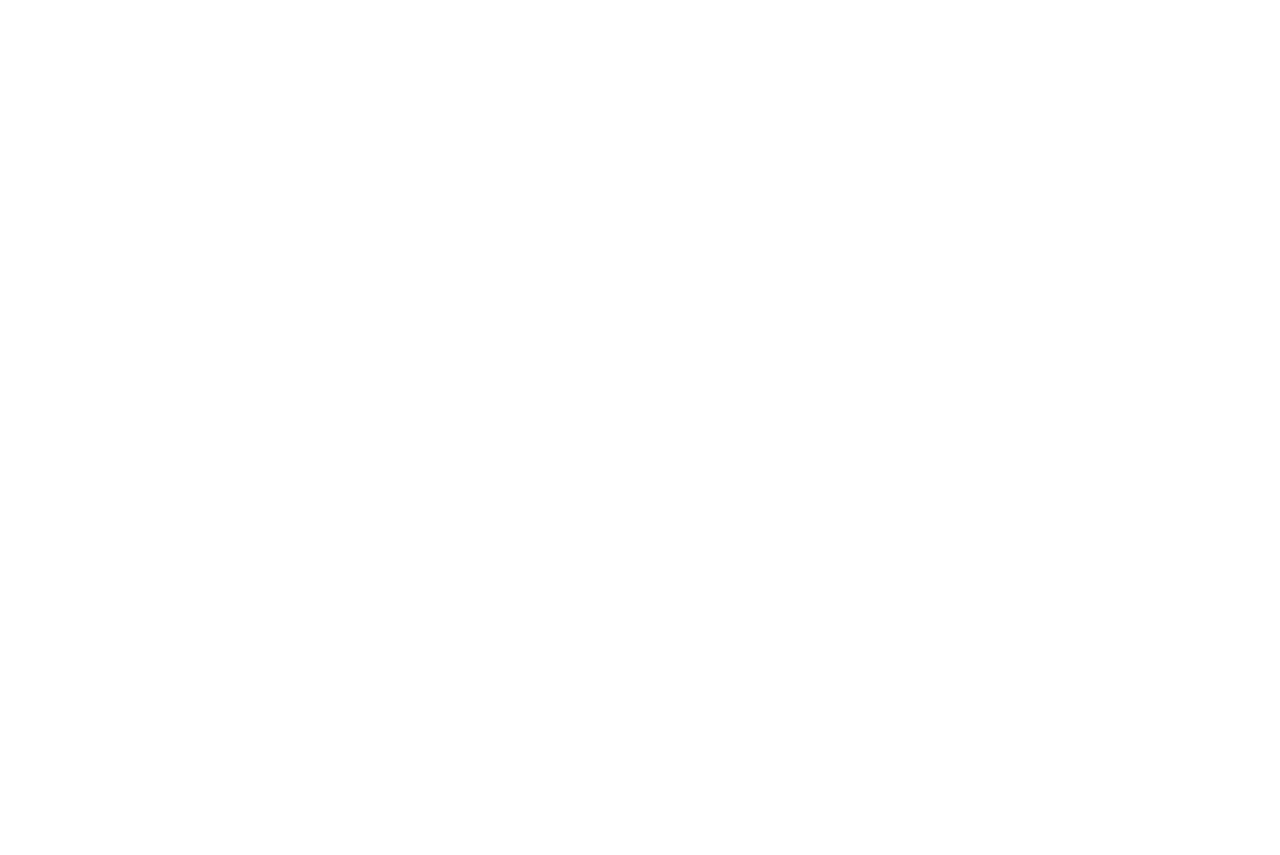
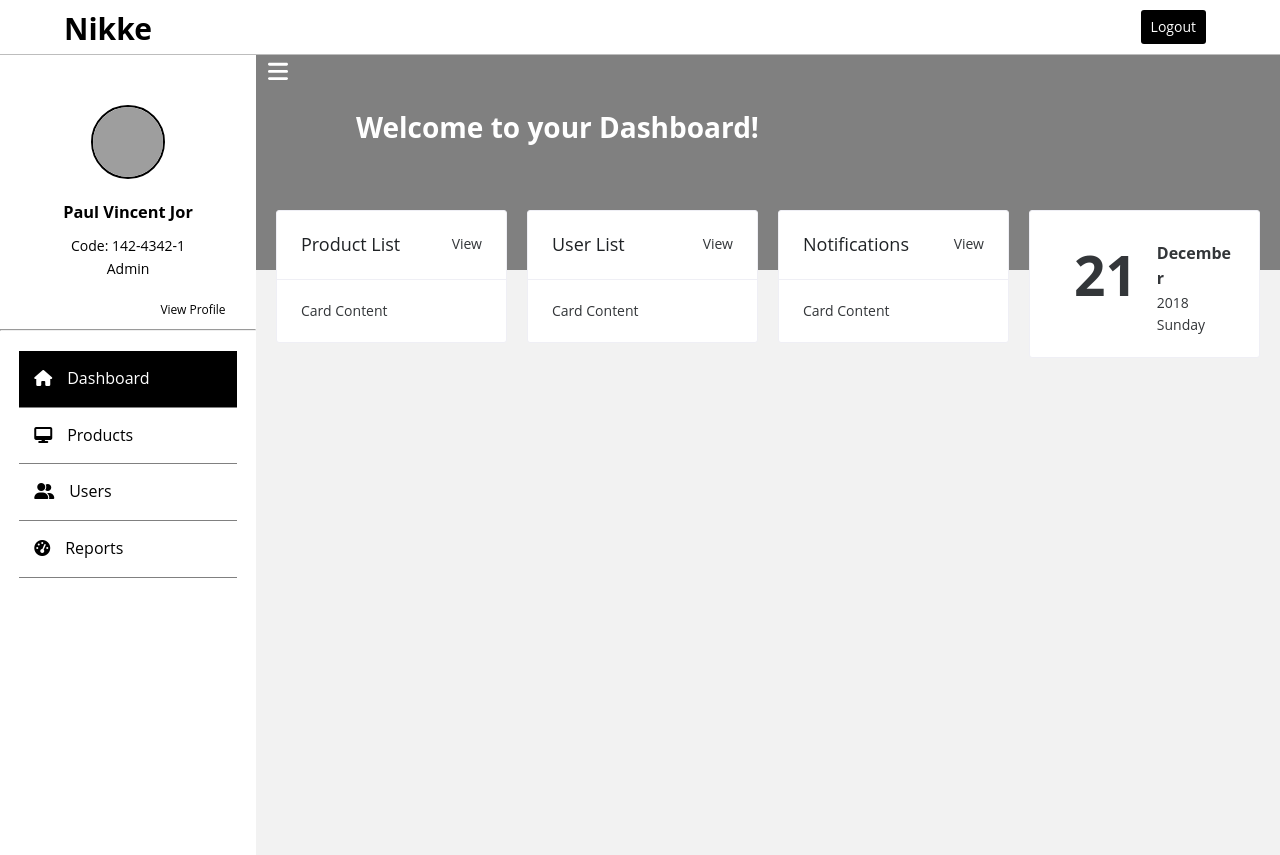
Before and after one commit to pauljor1499/vue-Nikke, a Vue app: page /admin/dashboard in a window 1280 px wide. Before the commit this address had no page. Before the commit the page ends 800 px from the top, so only its background shows below. Built offline with nearby package versions, Linux system fonts and the light colour scheme; grey boxes are pictures that could not be loaded.

Commit message:
add dashboard

```diff
--- a/src/components/Admin/AdminDashboard.vue
+++ b/src/components/Admin/AdminDashboard.vue
@@ -4,7 +4,7 @@
       <div class="container-head">
         <h1>Welcome to your Dashboard!</h1>
       </div>
-      <div :class="sidebar_status ? 'cards-4' : 'cards-5'">
+      <div class="cards-4">
         <div class="card">
           <n-card
             title="Product List"
@@ -106,12 +106,12 @@
   padding: 20px;
 }
 
-.cards-5 {
+/* .cards-5 {
   display: grid;
   grid-template-columns: 1fr 1fr 1fr 1fr 1fr;
   column-gap: 20px;
   padding: 20px;
-}
+} */
 
 .card .calendar {
   display: flex;
--- a/src/components/Admin/AdminProducts.vue
+++ b/src/components/Admin/AdminProducts.vue
@@ -34,7 +34,7 @@
             <h2>No product match your search.</h2>
           </div>
         </div>
-        <div :class="sidebar_status ? 'items' : 'items-5'">
+        <div class="items">
           <div class="item" v-for="product in search_product" :key="product">
             <router-link :to="{ name: 'Select', params: { id: product.ID } }">
               <div class="item-content">
@@ -79,14 +79,6 @@
     let PRODUCTS = Product_Service.prototype.getProducts();
 
     const search = ref("");
-
-    // const search_product = computed(() => {
-    //   var output = PRODUCTS.value.filter((product) =>
-    //     product.NAME.toLowerCase().includes(search.value)
-    //   );
-
-    //   return output;
-    // });
 
     const search_product = computed(() => {
       var output = Product_Service.prototype.searchProductByName(search.value);
@@ -172,12 +164,12 @@
   row-gap: 40px;
 }
 
-.content .items-5 {
+/* .content .items-5 {
   display: grid;
   grid-template-columns: 1fr 1fr 1fr 1fr 1fr;
   column-gap: 20px;
   row-gap: 40px;
-}
+} */
 
 .content .item {
   width: 100%;
--- a/src/components/Modal/ContentAddNewProduct.vue
+++ b/src/components/Modal/ContentAddNewProduct.vue
@@ -26,7 +26,6 @@
       <span v-show="invalid_price">• Invalid price input.</span>
       <span v-show="invalid_color">• Invalid color input.</span>
       <span v-show="invalid_description">• Invalid description input.</span>
-      <!-- <span v-show="invalid_name">• Invalid name input.</span> -->
     </div>
     <div class="card-body">
       <div class="field">
--- a/src/router/index.js
+++ b/src/router/index.js
@@ -2,8 +2,10 @@
 import LandingPage from "../views/LandingPage.vue";
 import Login from "../views/Login.vue";
 import Register from "../views/Register.vue";
-import Products from "../views/ProductList.vue";
 import Admin from "../views/AdminPage.vue";
+import AdminDashboard from "../components/Admin/AdminDashboard.vue";
+import AdminProducts from "../components/Admin/AdminProducts.vue";
+
 import Select from "../components/Admin/AdminSelectProduct.vue";
 
 const routes = [
@@ -26,19 +28,26 @@
   },
 
   {
-    path: "/products",
-    name: "Products",
-    component: Products,
+    path: "/admin",
+    name: "Admin",
+    component: Admin,
+    redirect: "dashboard",
+    children: [
+      {
+        path: "dashboard",
+        name: "Dashboard",
+        component: AdminDashboard,
+      },
+      {
+        path: "products",
+        name: "Products",
+        component: AdminProducts,
+      },
+    ],
   },
 
   {
-    path: "/admin",
-    name: "Admin",
-    component: Admin,
-  },
-
-  {
-    path: "/select/:id",
+    path: "/admin/products/select/:id",
     name: "Select",
     component: Select,
     props: true,
--- a/src/views/AdminPage.vue
+++ b/src/views/AdminPage.vue
@@ -18,35 +18,23 @@
         <hr />
         <ul>
           <li>
-            <a
-              href="#"
-              :class="page_status == 'dashboard' ? 'active' : ''"
-              @click="click_dashboardPage()"
-            >
+            <router-link to="/admin/dashboard" class="nav">
               <div>
                 <span class="icon"><i class="fas fa-home"></i></span>
                 <span class="item">Dashboard</span>
               </div>
-            </a>
+            </router-link>
           </li>
           <li>
-            <a
-              href="#"
-              :class="page_status == 'products' ? 'active' : ''"
-              @click="click_productsPage()"
-            >
+            <router-link to="/admin/products" class="nav">
               <div>
                 <span class="icon"><i class="fas fa-desktop"></i></span>
                 <span class="item">Products</span>
               </div>
-            </a>
+            </router-link>
           </li>
           <li>
-            <a
-              href="#"
-              :class="page_status == 'users' ? 'active' : ''"
-              @click="click_usersPage()"
-            >
+            <a href="#">
               <div>
                 <span class="icon"><i class="fas fa-user-friends"></i></span>
                 <span class="item">Users</span>
@@ -54,11 +42,7 @@
             </a>
           </li>
           <li>
-            <a
-              href="#"
-              :class="page_status == 'reports' ? 'active' : ''"
-              @click="click_reportsPage()"
-            >
+            <a href="#">
               <div>
                 <span class="icon"><i class="fas fa-tachometer-alt"></i></span>
                 <span class="item">Reports</span>
@@ -84,13 +68,7 @@
         </button>
       </div>
       <div class="pages">
-        <div :class="page_status == 'dashboard' ? 'page-show' : 'page-hide'">
-          <AdminDashboard :sidebar_status="sidebar_show" />
-        </div>
-        <div :class="page_status == 'products' ? 'page-show' : 'page-hide'">
-          <AdminProducts :sidebar_status="sidebar_show" />
-        </div>
-        <div :class="page_status == 'users' ? 'page-show' : 'page-hide'"></div>
+        <router-view></router-view>
       </div>
     </div>
   </body>
@@ -114,32 +92,8 @@
   setup() {
     var sidebar_show = ref(true);
 
-    var page_status = ref("dashboard");
-
-    function click_dashboardPage() {
-      page_status.value = "dashboard";
-    }
-
-    function click_productsPage() {
-      page_status.value = "products";
-    }
-
-    function click_usersPage() {
-      page_status.value = "users";
-    }
-
-    function click_reportsPage() {
-      page_status.value = "reports";
-    }
-
     return {
-      app,
       sidebar_show,
-      page_status,
-      click_dashboardPage,
-      click_productsPage,
-      click_usersPage,
-      click_reportsPage,
     };
   },
 };
@@ -156,6 +110,18 @@
 }
 
 /* side-bar show */
+.router-link-exact-active,
+.router-link-exact-active div {
+  background: black;
+  color: white;
+  transition: 0.3s ease;
+}
+
+.nav:hover {
+  background: black;
+  color: white;
+}
+
 .sidebar {
   background-color: white;
   width: 320px;
@@ -223,16 +189,8 @@
 
 .sidebar ul li a:hover,
 .sidebar ul li a.active {
-  border-radius: 10px;
   background: black;
-  transition: 0.6s ease-in;
-}
-
-.sidebar ul li a:hover .icon,
-.sidebar ul li a.active .icon,
-.sidebar ul li a:hover .item,
-.sidebar ul li a.active .item {
-  color: white;
+  transition: 0.3s ease;
 }
 
 .container {
@@ -274,7 +232,7 @@
   background: transparent;
   border: none;
   margin-left: 263px;
-  transition: 0.5s ease-in;
+  transition: 0.5s ease;
 }
 
 .hamburger .button-hide {
@@ -283,7 +241,7 @@
   background: transparent;
   border: none;
   margin-left: 0px;
-  transition: 0.5s ease-in;
+  transition: 0.5s ease;
 }
 
 .hamburger svg path {
@@ -297,22 +255,22 @@
 /* svg animation */
 .show {
   transform: rotate(0deg);
-  transition: 0.3s ease-in;
+  transition: 0.3s ease;
 }
 
 .hide {
   transform: rotate(90deg);
-  transition: 0.3s ease-in;
+  transition: 0.3s ease;
 }
 /* svg animation */
 
 .drawerOn {
   margin-left: 0px;
-  transition: 0.5s ease-in;
+  transition: 0.5s ease;
 }
 
 .drawerOff {
   margin-left: -320px;
-  transition: 0.5s ease-in;
+  transition: 0.5s ease;
 }
 </style>
```
